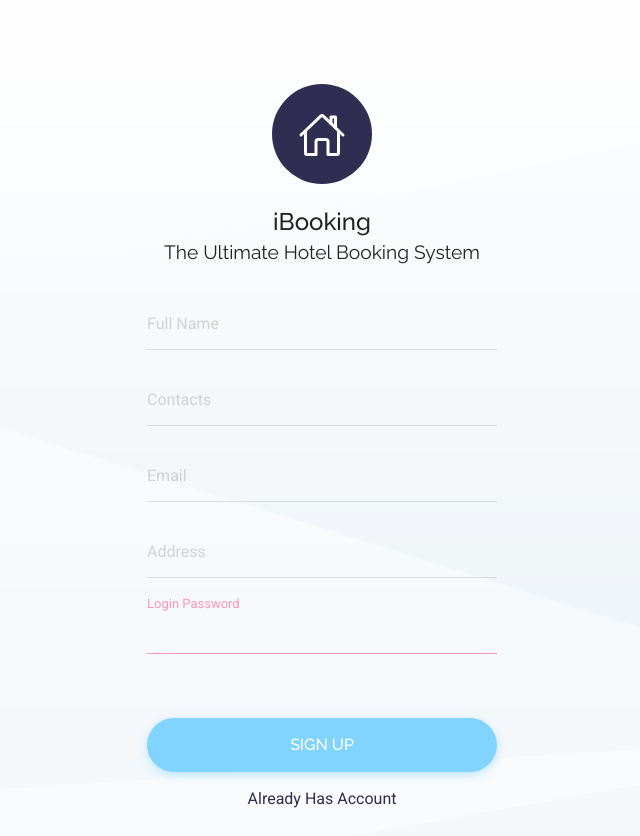
After one commit to MartDevelopers-Inc/iBooking, a PHP site: page /views/host_sign_up.php in a window 1280 px wide. The commit adds this page. Shown: the whole page, without its empty margins (318-958 px from the left). Run offline with PHP 8.4, Linux system fonts and the light colour scheme.

Commit message:
Implement Host Sign Up

```diff
--- /dev/null
+++ b/views/host_sign_up.php
@@ -0,0 +1,177 @@
+<?php
+/*
+ * martdevelopers254@gmail.com
+ *
+ *
+ * The MartDevelopers Inc End User License Agreement
+ *
+ * Copyright (c) 2021 MartDevelopers Inc
+ *
+ * 1. GRANT OF LICENSE
+ * MartDevelopers Inc hereby grants to you (an individual) the revocable, personal, non-exclusive, and nontransferable right to
+ * install and activate this system on two separated computers solely for your personal and non-commercial use,
+ * unless you have purchased a commercial license from MartDevelopers Inc. Sharing this Software with other individuals,
+ * or allowing other individuals to view the contents of this Software, is in violation of this license.
+ * You may not make the Software available on a network, or in any way provide the Software to multiple users
+ * unless you have first purchased at least a multi-user license from MartDevelopers Inc.
+ *
+ * 2. COPYRIGHT
+ * The Software is owned by MartDevelopers Inc and protected by copyright law and international copyright treaties.
+ * You may not remove or conceal any proprietary notices, labels or marks from the Software.
+ *
+ * 3. RESTRICTIONS ON USE
+ * You may not, and you may not permit others to
+ * (a) reverse engineer, decompile, decode, decrypt, disassemble, or in any way derive source code from, the Software;
+ * (b) modify, distribute, or create derivative works of the Software;
+ * (c) copy (other than one back-up copy), distribute, publicly display, transmit, sell, rent, lease or
+ * otherwise exploit the Software.
+ *
+ * 4. TERM
+ * This License is effective until terminated.
+ * You may terminate it at any time by destroying the Software, together with all copies thereof.
+ * This License will also terminate if you fail to comply with any term or condition of this Agreement.
+ * Upon such termination, you agree to destroy the Software, together with all copies thereof.
+ *
+ * 5. NO OTHER WARRANTIES.
+ * MartDevelopers Inc  DOES NOT WARRANT THAT THE SOFTWARE IS ERROR FREE.
+ * MartDevelopers Inc SOFTWARE DISCLAIMS ALL OTHER WARRANTIES WITH RESPECT TO THE SOFTWARE,
+ * EITHER EXPRESS OR IMPLIED, INCLUDING BUT NOT LIMITED TO IMPLIED WARRANTIES OF MERCHANTABILITY,
+ * FITNESS FOR A PARTICULAR PURPOSE AND NONINFRINGEMENT OF THIRD PARTY RIGHTS.
+ * SOME JURISDICTIONS DO NOT ALLOW THE EXCLUSION OF IMPLIED WARRANTIES OR LIMITATIONS
+ * ON HOW LONG AN IMPLIED WARRANTY MAY LAST, OR THE EXCLUSION OR LIMITATION OF
+ * INCIDENTAL OR CONSEQUENTIAL DAMAGES,
+ * SO THE ABOVE LIMITATIONS OR EXCLUSIONS MAY NOT APPLY TO YOU.
+ * THIS WARRANTY GIVES YOU SPECIFIC LEGAL RIGHTS AND YOU MAY ALSO
+ * HAVE OTHER RIGHTS WHICH VARY FROM JURISDICTION TO JURISDICTION.
+ *
+ * 6. SEVERABILITY
+ * In the event of invalidity of any provision of this license, the parties agree that such invalidity shall not
+ * affect the validity of the remaining portions of this license.
+ *
+ * 7. NO LIABILITY FOR CONSEQUENTIAL DAMAGES IN NO EVENT SHALL MartDevelopers Inc  OR ITS SUPPLIERS BE LIABLE TO YOU FOR ANY
+ * CONSEQUENTIAL, SPECIAL, INCIDENTAL OR INDIRECT DAMAGES OF ANY KIND ARISING OUT OF THE DELIVERY, PERFORMANCE OR
+ * USE OF THE SOFTWARE, EVEN IF MartDevelopers Inc HAS BEEN ADVISED OF THE POSSIBILITY OF SUCH DAMAGES
+ * IN NO EVENT WILL MartDevelopers Inc  LIABILITY FOR ANY CLAIM, WHETHER IN CONTRACT
+ * TORT OR ANY OTHER THEORY OF LIABILITY, EXCEED THE LICENSE FEE PAID BY YOU, IF ANY.
+ */
+session_start();
+require_once('../config/config.php');
+require_once('../config/codeGen.php');
+
+/* Sign Up As Host */
+if (isset($_POST['sign_up'])) {
+    $host_id = $sys_gen_id_alt_1;
+    $host_email  = $_POST['host_email'];
+    $host_name = $_POST['host_name'];
+    $host_phone_no = $_POST['host_phone_no'];
+    $host_address = $_POST['host_address'];
+    /* Login Attributes */
+    $login_id = $sys_gen_id;
+    $login_rank = $_GET['user'];
+    $login_password = sha1(md5($_POST['login_password']));
+
+    /* Persist */
+
+    $sql = "INSERT INTO host(host_id, host_name, host_phone_no, host_email, host_address) VALUES(?,?,?,?,?)";
+    $auth = "INSERT INTO login(login_id, login_email, login_password, login_rank, login_host_id) VALUES(?,?,?,?,?)";
+
+    $prepare = $mysqli->prepare($sql);
+    $auth_prepare  = $mysqli->prepare($auth);
+
+    $bind = $prepare->bind_param(
+        'sssss',
+        $host_id,
+        $host_name,
+        $host_phone_no,
+        $host_email,
+        $host_address
+    );
+    $auth_bind = $auth_prepare->bind_param(
+        'sssss',
+        $login_id,
+        $host_email,
+        $login_password,
+        $login_rank,
+        $host_id
+    );
+
+    $prepare->execute();
+    $auth_prepare->execute();
+
+    if ($prepare && $auth_prepare) {
+        /* Pass This Alert Via Session */
+        $_SESSION['success'] = "Your $login_rank  Account Has Been Created, Proceed To Login";
+        header('Location: host_login');
+        exit;
+    } else {
+        $err = "Failed!, Please Try Again";
+    }
+}
+
+
+
+require_once('../partials/head.php');
+?>
+
+<body class="d-flex flex-column h-100">
+    <!-- screen loader -->
+    <?php require_once('../partials/preloader.php'); ?>
+
+    <!-- Begin page content -->
+    <main class="flex-shrink-0">
+        <div class="container text-center  mt-4">
+            <div class="icon icon-100 bg-dark text-white mb-4 text-center">
+                <svg xmlns='http://www.w3.org/2000/svg' class="icon-size-48" viewBox='0 0 512 512'>
+                    <title>ionicons-v5-i</title>
+                    <path d='M80,212V448a16,16,0,0,0,16,16h96V328a24,24,0,0,1,24-24h80a24,24,0,0,1,24,24V464h96a16,16,0,0,0,16-16V212' style='fill:none;stroke:#000;stroke-linecap:round;stroke-linejoin:round;stroke-width:32px' />
+                    <path d='M480,256,266.89,52c-5-5.28-16.69-5.34-21.78,0L32,256' style='fill:none;stroke:#000;stroke-linecap:round;stroke-linejoin:round;stroke-width:32px' />
+                    <polyline points='400 179 400 64 352 64 352 133' style='fill:none;stroke:#000;stroke-linecap:round;stroke-linejoin:round;stroke-width:32px' />
+                </svg>
+            </div>
+            <h4 class="mb-4">iBooking <br> <small>The Ultimate Hotel Booking System</small></h4>
+        </div>
+        <div class="container">
+            <div class="login-box">
+                <form method="POST">
+                    <div class="form-group floating-form-group">
+                        <input type="text" required name="host_name" class="form-control floating-input">
+                        <label class="floating-label">Full Name</label>
+                    </div>
+                    <div class="form-group floating-form-group">
+                        <input type="text" required name="host_phone_no" class="form-control floating-input">
+                        <label class="floating-label">Contacts</label>
+                    </div>
+                    <div class="form-group floating-form-group">
+                        <input type="text" required name="host_email" class="form-control floating-input">
+                        <label class="floating-label">Email</label>
+                    </div>
+                    <div class="form-group floating-form-group">
+                        <input type="text" name="host_address" class="form-control floating-input">
+                        <label class="floating-label">Address</label>
+                    </div>
+                    <div class="form-group floating-form-group">
+                        <input type="password" required name="login_password" class="form-control floating-input" autofocus>
+                        <label class="floating-label">Login Password</label>
+                    </div>
+                    <br><br>
+                    <input type="submit" name="sign_up" value="Sign Up" class="btn btn-block btn-info btn-lg">
+                </form>
+            </div>
+        </div>
+    </main>
+
+    <footer class="footer mt-auto">
+        <div class="container">
+            <div class="row">
+                <div class="col text-center">
+                    <a href="host_login" class="link">Already Has Account</a>
+                </div>
+            </div>
+        </div>
+    </footer>
+
+
+    <?php require_once('../partials/scripts.php'); ?>
+</body>
+
+</html>
--- a/views/sign_up_step_1.php
+++ b/views/sign_up_step_1.php
@@ -94,10 +94,10 @@ require_once('../partials/head.php');
             <footer class="footer mt-auto py-3">
                 <div class="row">
                     <div class="col">
-                        <a href="sign_up?user=Host" class="btn btn-block btn-info btn-lg">Join As Host</a>
+                        <a href="host_sign_up?user=Host" class="btn btn-block btn-info btn-lg">Join As Host</a>
                     </div>
                     <div class="col">
-                        <a href="sign_up?user=User" class="btn btn-block btn-danger btn-lg">Join As User </a>
+                        <a href="user_sign_up?user=User" class="btn btn-block btn-danger btn-lg">Join As User </a>
                     </div>
                 </div>
             </footer>
```
Also changed, not shown: views/user_sign_up.php (renamed from views/sign_up.php, +4 -57 lines).
